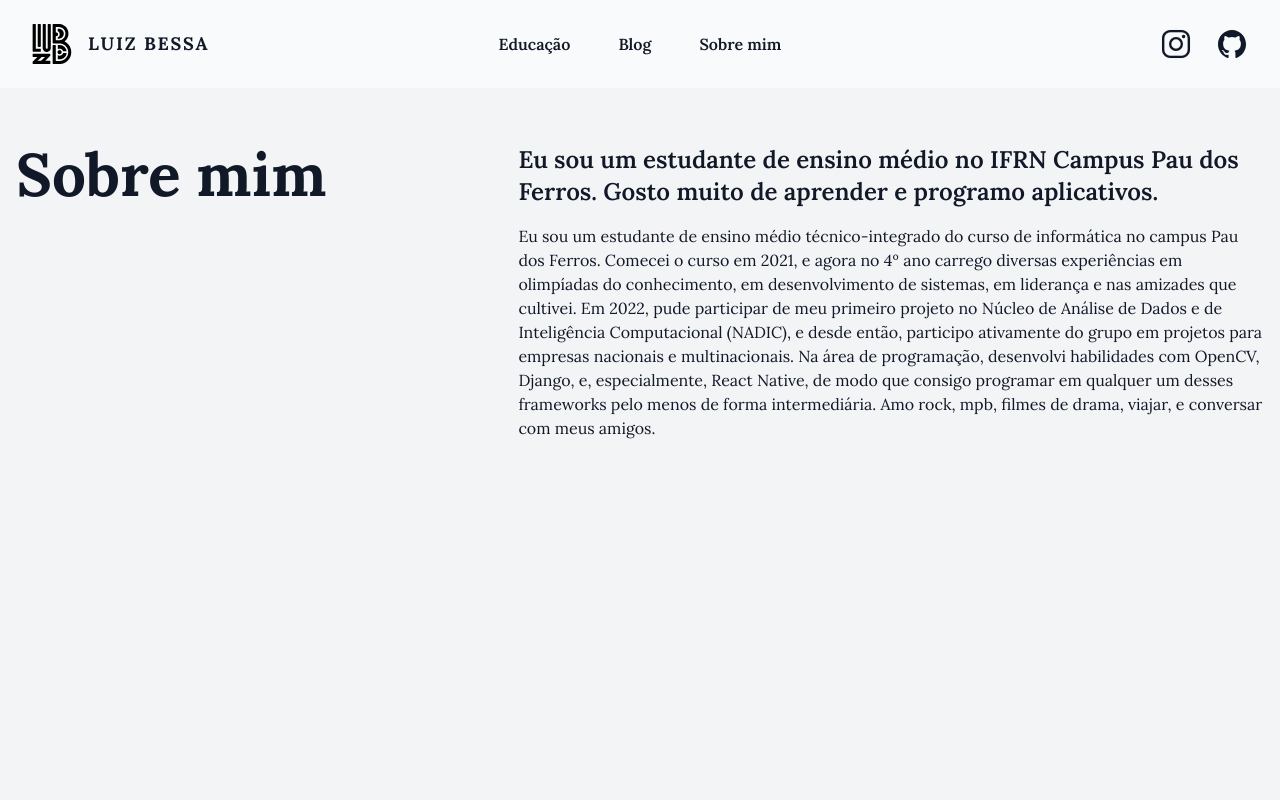
After one commit to Luiz-Glitch/personal-website, a Django app: page /about/ in a window 1280 px wide. The commit adds this page. Run offline with Django 5.2, Linux system fonts and the light colour scheme; some libraries are stand-ins or nearby versions.

Commit message:
blog: add about me

```diff
--- /dev/null
+++ b/blog/templates/about.html
@@ -0,0 +1,24 @@
+{% extends 'base.html' %}
+{% block main %}
+<section class="flex w-full justify-between gap-48 mt-10">
+	<h2 class="text-6xl font-bold whitespace-nowrap">Sobre mim</h2>
+	<div class="flex flex-col gap-4 ">
+		<h3 class="text-2xl font-semibold">
+			Eu sou um estudante de ensino médio no IFRN Campus Pau dos Ferros.
+			Gosto muito de aprender e programo aplicativos.
+		</h3>
+		<p>
+			Eu sou um estudante de ensino médio técnico-integrado do curso de informática
+			no campus Pau dos Ferros. Comecei o curso em 2021, e agora no 4º ano carrego
+			diversas experiências em olimpíadas do conhecimento, em desenvolvimento de sistemas,
+			em liderança e nas amizades que cultivei. Em 2022, pude participar de meu primeiro
+			projeto no Núcleo de Análise de Dados e de Inteligência Computacional (NADIC), e
+			desde então, participo ativamente do grupo em projetos para empresas nacionais e
+			multinacionais. Na área de programação, desenvolvi habilidades com OpenCV, Django,
+			e, especialmente, React Native, de modo que consigo programar em qualquer um desses
+			frameworks pelo menos de forma intermediária. Amo rock, mpb, filmes de drama,
+			viajar, e conversar com meus amigos.
+		</p>
+	</div>
+</section>
+{% endblock %}
--- a/blog/views.py
+++ b/blog/views.py
@@ -8,3 +8,6 @@ def post_list(request):
         'posts': posts
     }
     return render(request, 'blog.html', context)
+
+def about_view(request):
+    return render(request, 'about.html')
--- a/core/urls.py
+++ b/core/urls.py
@@ -18,11 +18,13 @@ from django.contrib import admin
 from django.conf import settings
 from django.conf.urls.static import static
 from django.urls import path, include
+from blog.views import about_view
 
 urlpatterns = [
     path("admin/", admin.site.urls),
     path("", include("portfolio.urls")),
     path("blog/", include("blog.urls")),
+    path("about/", about_view, name="about")
 ]
 
 if settings.DEBUG:
--- a/portfolio/templates/base.html
+++ b/portfolio/templates/base.html
@@ -10,6 +10,7 @@
 	<link rel="preconnect" href="https://fonts.gstatic.com" crossorigin>
 	<link href="https://fonts.googleapis.com/css2?family=Lora:ital,wght@0,400..700;1,400..700&display=swap"
 		rel="stylesheet">
+	<link rel="icon" href="{% static 'images/favicon.png' %}" type="image/x-icon">
 	<style>
 		body {
 			font-family: 'Lora', serif;
@@ -30,7 +31,7 @@
 			<div class="flex gap-x-12">
 				<a href="{% url 'education' %}" class="font-semibold leading-6 hover:text-red-700">Educação</a>
 				<a href="{% url 'blog' %}" class="font-semibold leading-6 hover:text-red-700">Blog</a>
-				<a href="#" class="font-semibold leading-6 hover:text-red-700">Sobre mim</a>
+				<a href="{% url 'about' %}" class="font-semibold leading-6 hover:text-red-700">Sobre mim</a>
 			</div>
 			<div class="flex flex-1 justify-end items-center gap-6">
 				<div>
```
Also changed, not shown: portfolio/templates/index.html (+4 -5 lines), static/images/favicon.png (added).
